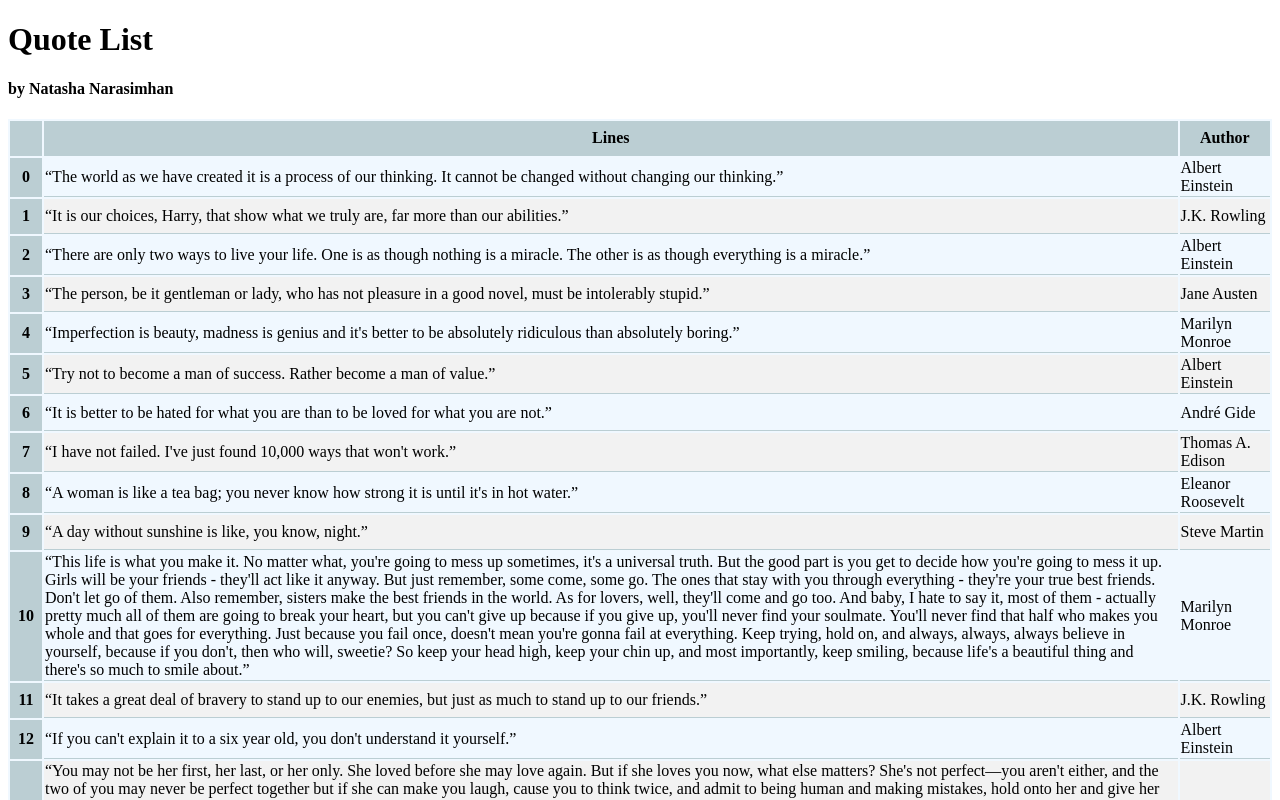
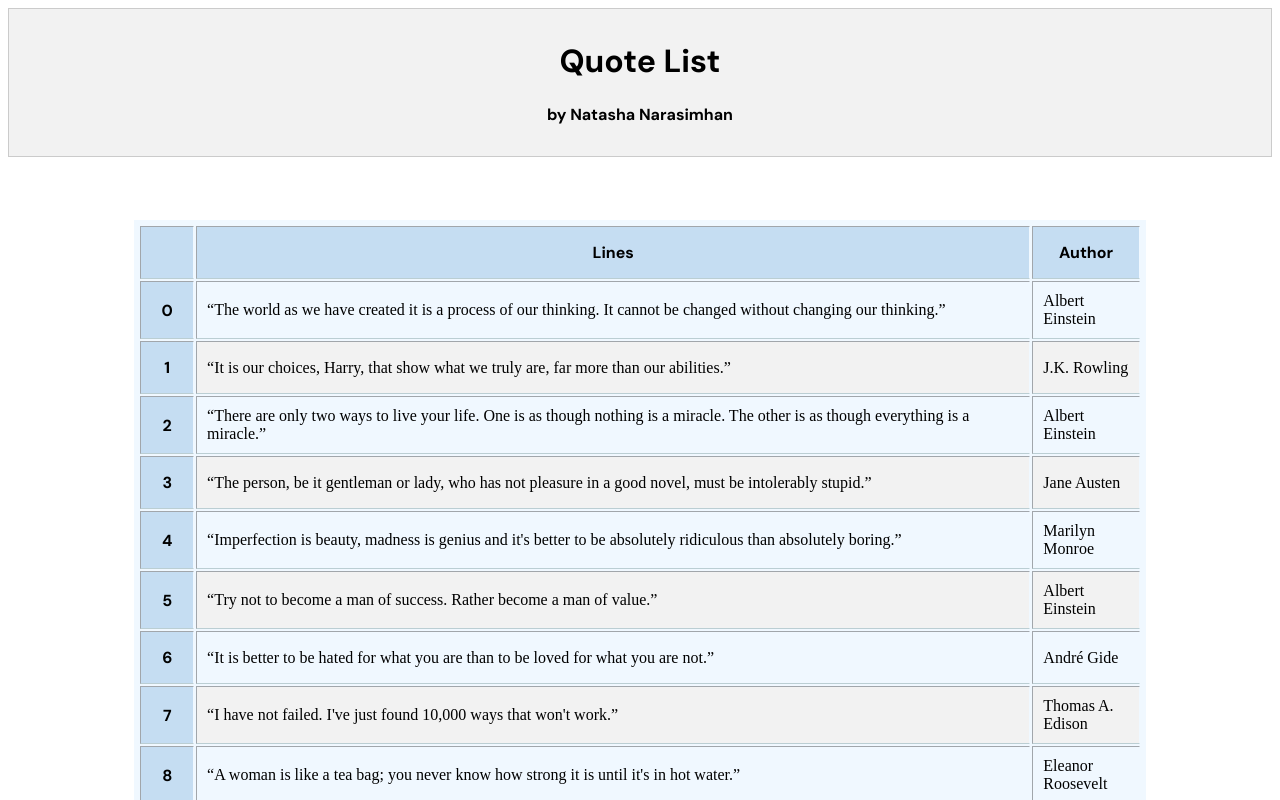
Before and after one commit to ca-bee/Web-Scraping-Workshop, a plain HTML site: page index.html in a window 1280 px wide. Shown: the top 800 px of the page. Drawn offline with Linux system fonts and the light colour scheme.

Commit message:
Finished adding everthing to css file

```diff
--- a/index.html
+++ b/index.html
@@ -3,6 +3,7 @@
 <head>
   <title>Table of Quotes</title>
   <link rel="stylesheet" href="styles.css">
+  <link rel="stylesheet" href="https://fonts.googleapis.com/css2?family=DM+Sans:ital,opsz,wght@0,9..40,100..1000;1,9..40,100..1000&display=swap">
   <link rel="icon" href="images/icon.png">
 </head>
 
@@ -12,7 +13,8 @@
     <h4>by Natasha Narasimhan</h4>
   </header>
 
-  <table class="dataframe">
+  <div id="table-cont">
+    <table border = "1" class="dataframe">
       <thead>
         <tr>
           <th></th>
@@ -523,9 +525,10 @@
         </tr>
       </tbody>
     </table>
+  </div>
   <footer>
-    <p> Natasha Narasimhan <b>email:</b> <a href="mailto:natasha.narasimhan@gmail.com">Send Email</a></p>
-    <p> &copy Debug Room 2024 </p>
+    <p> Natasha Narasimhan <b>email:</b> <a href="mailto:natasha.narasimhan@gmail.com">Send Email</a>
+    <br> <br> &copy Debug Room 2024 </p>
   </footer>
 </body>
 </html>
--- a/quote_list.csv
+++ b/quote_list.csv
@@ -1,4 +1,5 @@
 Lines,Author
+
 “The world as we have created it is a process of our thinking. It cannot be changed without changing our thinking.”,Albert Einstein
 
 "“It is our choices, Harry, that show what we truly are, far more than our abilities.”",J.K. Rowling
--- a/styles.css
+++ b/styles.css
@@ -1,11 +1,45 @@
 .dataframe {
-        background-color: aliceblue;
+        background-color: #f0f8ff;
+        margin:5% 10% 5%;
+        border: 2px solid #f0f8ff;
+        padding: 2px;
+
+}
+
+#table-cont {
+        overflow-x: auto;
+}
+
+header{
+        font-family: "DM Sans", sans-serif;
+        text-align: center;
+        background-color: #f2f2f2;
+        padding: 10px;
+        border: 1px solid #cbcbcb;
+}
+
+footer {
+        background-color: #f2f2f2;
+        padding: 10px;
+        border: 1px solid #cbcbcb;
+}
+
+/* Contextual selector */
+footer p {
+        margin-left: 5%;
+        margin-top: 10%;
+        margin-bottom: 5%;
 }
 
 th {
-        background-color: #bbced3;
-        padding: 8px;
+        background-color: #c5ddf2;
+        font-family: "DM Sans", sans-serif;
         text-align: center;
+        padding: 15px;
+}
+
+td {
+        padding: 10px;
 }
 
 th, td {
```
Lines whose indentation alone changed are shown as unchanged.
